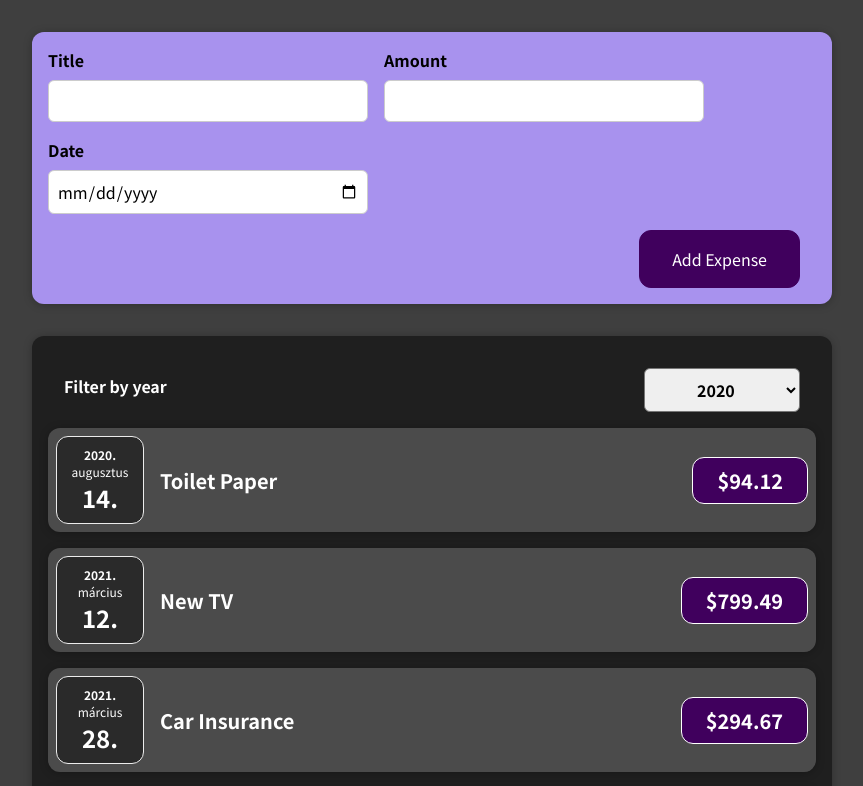
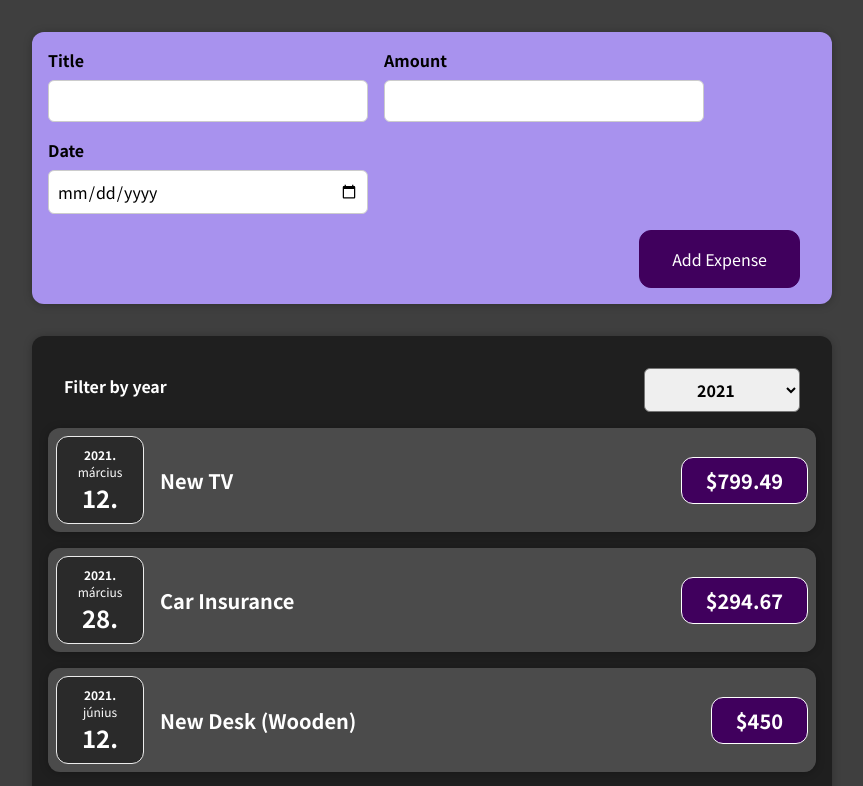
Before and after one commit to Sanyaur/Expense-Tracker-React, a React (Create React App) app: page / in a window 1280 px wide. Shown: the top 786 px of the page, without its empty margins (208-1071 px from the left). Built offline with nearby package versions, Linux system fonts and the light colour scheme.

Commit message:
filter by year added

```diff
--- a/src/components/Expenses/Expenses.js
+++ b/src/components/Expenses/Expenses.js
@@ -5,7 +5,7 @@
 import "./Expenses.css";
 
 const Expenses = (props) => {
-  const [filteredYear, setFilteredYear] = useState("2020");
+  const [filteredYear, setFilteredYear] = useState("2021");
 
   const filterChangeHandler = (data) => {
     setFilteredYear(data);
@@ -17,8 +17,14 @@
         selected={filteredYear}
         onChangeFilter={filterChangeHandler}
       />
-      {props.items.map((expense) => (
+      {props.items
+        .filter(
+          (item) => item.date.getFullYear().toString() === filteredYear
+          // (item) => item.title.includes("w")
+        )
+        .map((expense) => (
           <ExpenseItem
+            key={expense.id}
             title={expense.title}
             amount={expense.amount}
             date={expense.date}
```
Also changed, not shown: 1 other file (tests, documents, lock files or other folders). Lines whose indentation alone changed are shown as unchanged.
